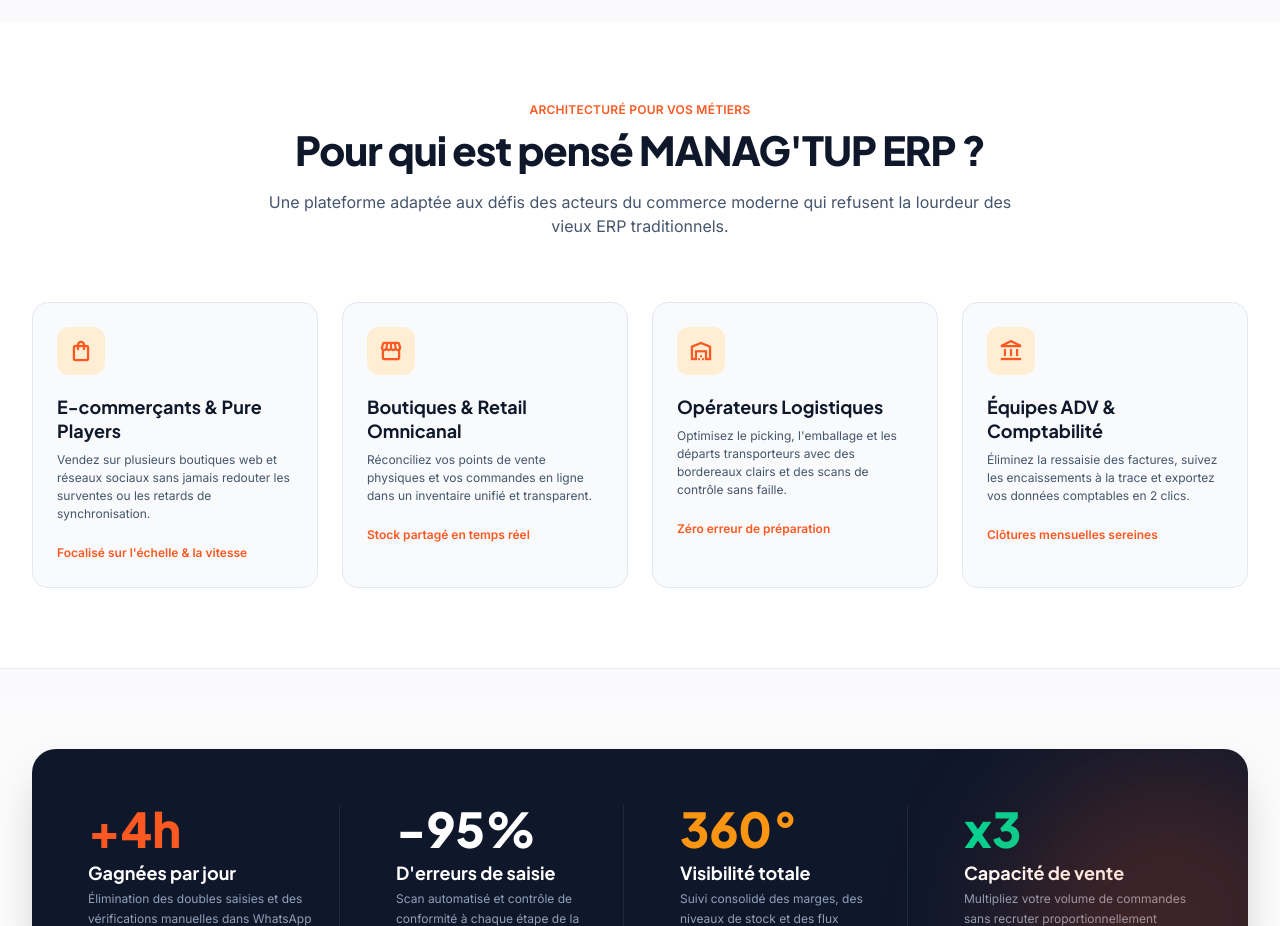
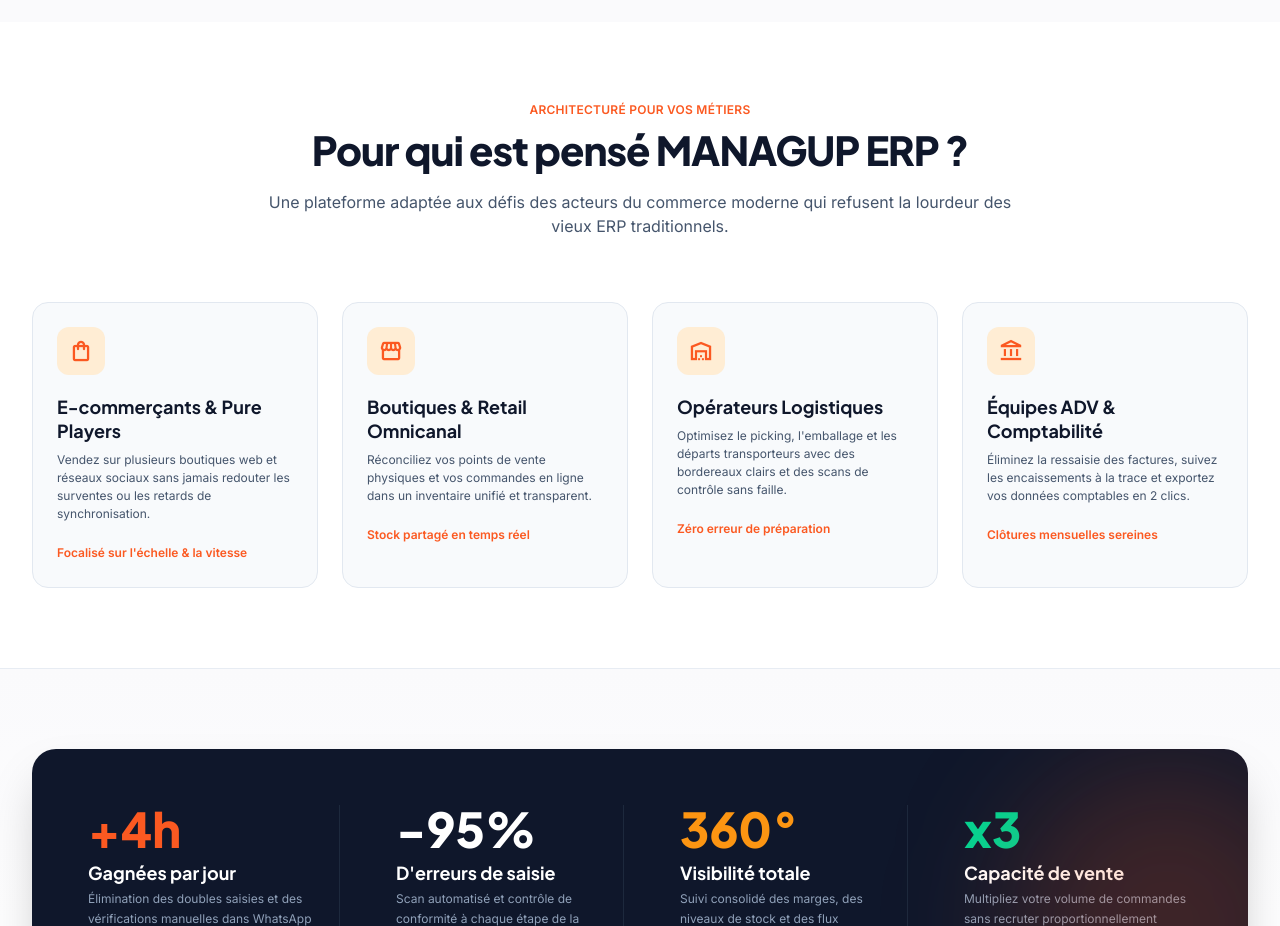
Before and after one commit to abdoubelhout/MANAGUP, a React (Vite) app: page / in a window 1280 px wide. Shown: the part 5180-6106 px from the top of the page. Built offline with nearby package versions, Linux system fonts and the light colour scheme.

Commit message:
Correct typo in Audience component heading

```diff
--- a/src/components/sections/Audience.tsx
+++ b/src/components/sections/Audience.tsx
@@ -10,7 +10,7 @@
             Architecturé pour vos métiers
           </span>
           <h2 className="font-headline-xl text-slate-900 font-extrabold mb-3 sm:mb-4">
-            Pour qui est pensé MANAG'TUP ERP ?
+            Pour qui est pensé MANAGUP ERP ?
           </h2>
           <p className="font-body-lg text-slate-600 text-sm sm:text-base">
             Une plateforme adaptée aux défis des acteurs du commerce moderne qui refusent la lourdeur
```
